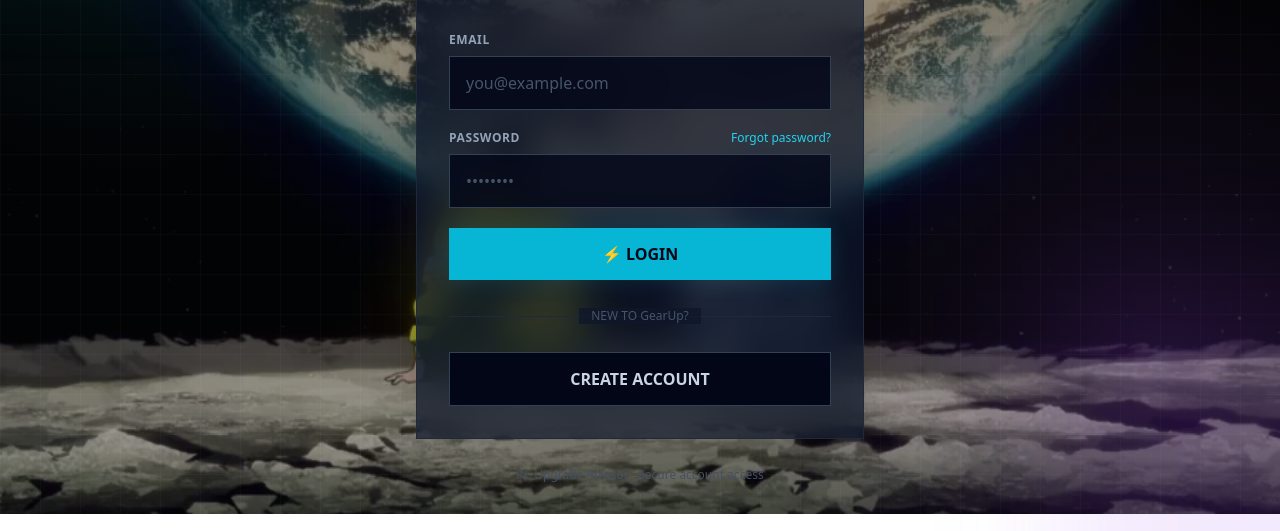
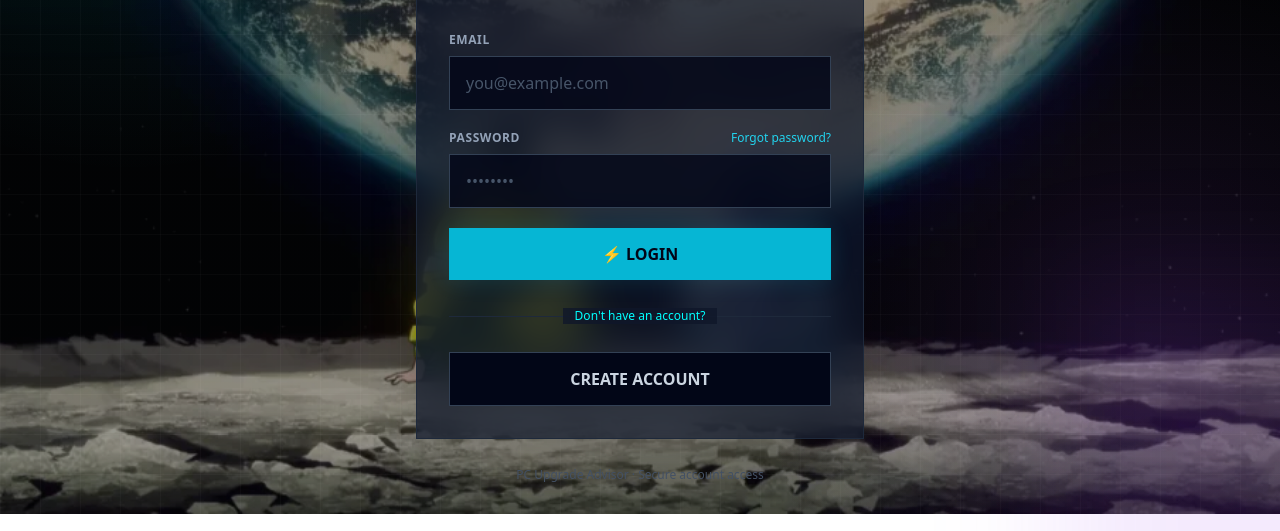
Before and after one commit to PQA47/PC-Upgrade-Advisor, a FastAPI app: page /login in a window 1280 px wide. Shown: the part 286-817 px from the top of the page. Run offline with FastAPI, Linux system fonts and the light colour scheme; some libraries are stand-ins or nearby versions.

Commit message:
Fixed login

```diff
--- a/templates/login.html
+++ b/templates/login.html
@@ -430,7 +430,7 @@
                                      text-xs
                                      text-slate-600">
 
-                            NEW TO GearUp?
+                            <span style="color: cyan;">Don't have an account?</span>
 
                         </span>
 
```
